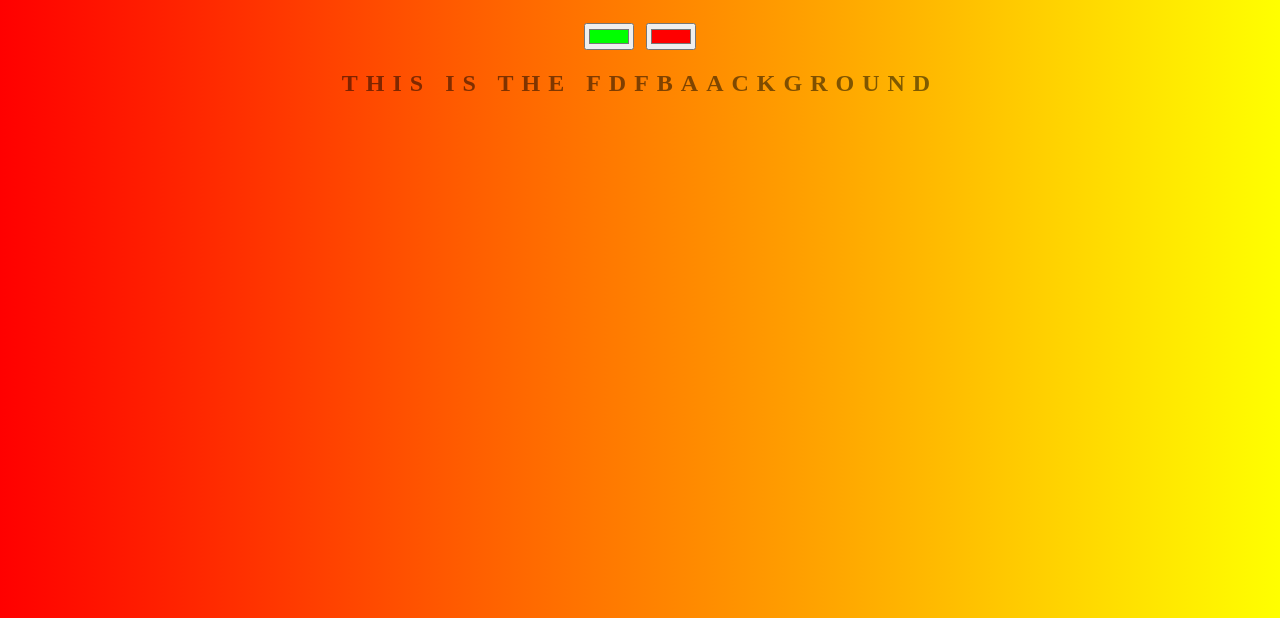
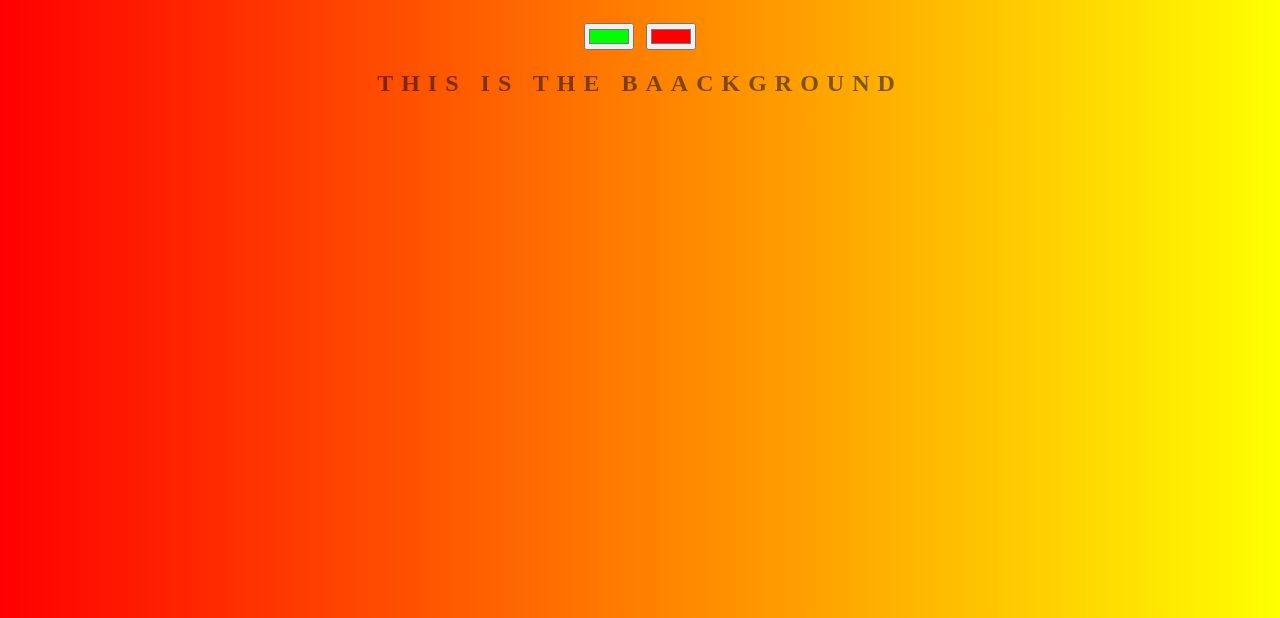
Before and after one commit to MKPourkarim/gradient-BG, a plain HTML site: page index.html in a window 1280 px wide. Shown: the part 182-800 px from the top of the page. Drawn offline with Linux system fonts and the light colour scheme.

Commit message:
Update index.html

```diff
--- a/index.html
+++ b/index.html
@@ -8,7 +8,7 @@
 	<h1>BGround Generator is ok</h1>
 	<input class="color1" type="color" name="color1" value="#00ff00">
 	<input class="color2" type="color" name="color2" value="#ff0000">
-	<h2>this is the fdfBaackground</h2>
+	<h2>this is the Baackground</h2>
 	<h3></h3>
 	<script type="text/javascript" src="script.js"></script>
 </body>
```
